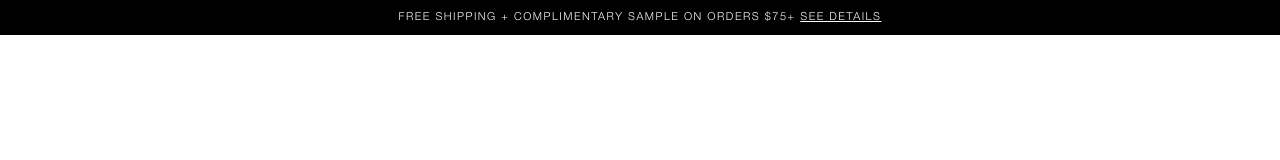
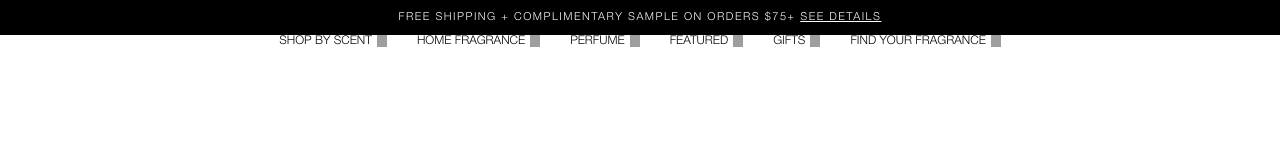
Before and after one commit to the-allli/HTML-CSS-JavaScript, a plain HTML site: page voluspa.com/index.html in a window 1280 px wide. Drawn offline with Linux system fonts and the light colour scheme; grey boxes are pictures that could not be loaded.

Commit message:
bottom header done.

```diff
--- a/voluspa.com/index.html
+++ b/voluspa.com/index.html
@@ -24,6 +24,65 @@
           </a>
         </div>
       </div>
+      <div class="bottom-header">
+        <ul>
+          <li>
+            SHOP BY SCENT
+            <span>
+              <img
+                src="https://voluspa.com/cdn/shop/t/348/assets/down-arrow.png?v=129565456532693317681681900401"
+                alt=""
+              />
+            </span>
+          </li>
+          <li>
+            HOME FRAGRANCE
+            <span>
+              <img
+                src="https://voluspa.com/cdn/shop/t/348/assets/down-arrow.png?v=129565456532693317681681900401"
+                alt=""
+              />
+            </span>
+          </li>
+          <li>
+            PERFUME
+            <span>
+              <img
+                src="https://voluspa.com/cdn/shop/t/348/assets/down-arrow.png?v=129565456532693317681681900401"
+                alt=""
+              />
+            </span>
+          </li>
+          <li>
+            FEATURED
+            <span>
+              <img
+                src="https://voluspa.com/cdn/shop/t/348/assets/down-arrow.png?v=129565456532693317681681900401"
+                alt=""
+              />
+            </span>
+          </li>
+          <li>
+            GIFTS
+            <span>
+              <img
+                src="https://voluspa.com/cdn/shop/t/348/assets/down-arrow.png?v=129565456532693317681681900401"
+                alt=""
+              />
+            </span>
+          </li>
+          <li>
+            FIND YOUR FRAGRANCE
+            <span>
+              <img
+                src="https://voluspa.com/cdn/shop/t/348/assets/down-arrow.png?v=129565456532693317681681900401"
+                alt=""
+              />
+            </span>
+          </li>
+        </ul>
+      </div>
     </header>
+    <main></main>
   </body>
 </html>
--- a/voluspa.com/style.css
+++ b/voluspa.com/style.css
@@ -38,7 +38,7 @@ header.header {
     height: auto;
   }
   .promo__banner__content {
-    padding-top: 5px;
+    padding: 5px;
     padding-bottom: 5px;
   }
 }
@@ -56,3 +56,28 @@ header.header {
 .promo__banner span {
   text-decoration: underline;
 }
+
+/* Bottom Header  */
+.bottom-header {
+  padding-bottom: 40px;
+  background: white;
+}
+.bottom-header ul {
+  list-style: none;
+  display: flex;
+  gap: 30px;
+  justify-content: center;
+}
+.bottom-header li {
+  display: flex;
+  align-items: center;
+  gap: 5px;
+  font-size: 12px;
+}
+.bottom-header span {
+  display: flex;
+}
+.bottom-header img {
+  width: 10px;
+  height: 12px;
+}
```
